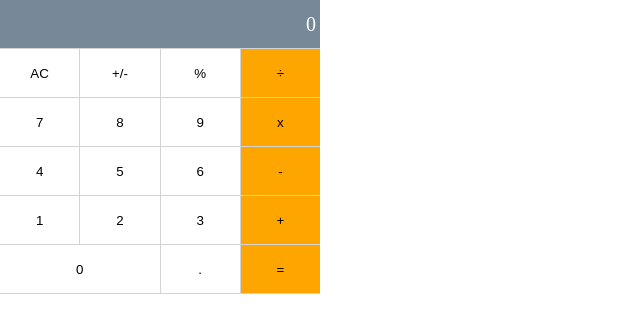
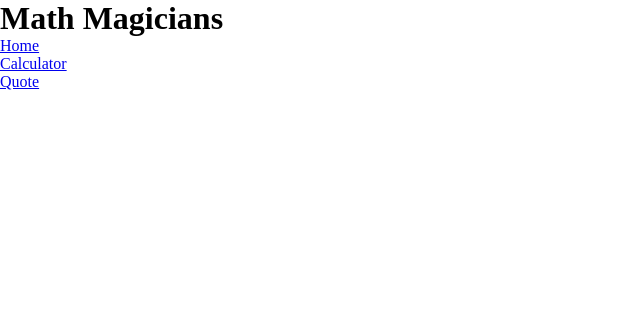
Before and after one commit to usmansbk/math-magicians, a React (Create React App) app: page / in a window 1280 px wide. Shown: the top 332 px of the page, without its empty margins (0-640 px from the left). Built offline with nearby package versions, Linux system fonts and the light colour scheme.

Commit message:
Add header navigation component

```diff
--- a/src/App.js
+++ b/src/App.js
@@ -1,5 +1,33 @@
-import Calculator from './components/Calculator';
+const routes = [
+  {
+    name: 'Home',
+    path: '/home',
+  },
+  {
+    name: 'Calculator',
+    path: '/calculator',
+  },
+  {
+    name: 'Quote',
+    path: '/quote',
+  },
+];
 
-const App = () => <Calculator />;
+const App = () => (
+  <>
+    <header>
+      <h1>Math Magicians</h1>
+      <nav>
+        <ul>
+          {routes.map(({ name, path }) => (
+            <li key={path}>
+              <a href={path}>{name}</a>
+            </li>
+          ))}
+        </ul>
+      </nav>
+    </header>
+  </>
+);
 
 export default App;
```
